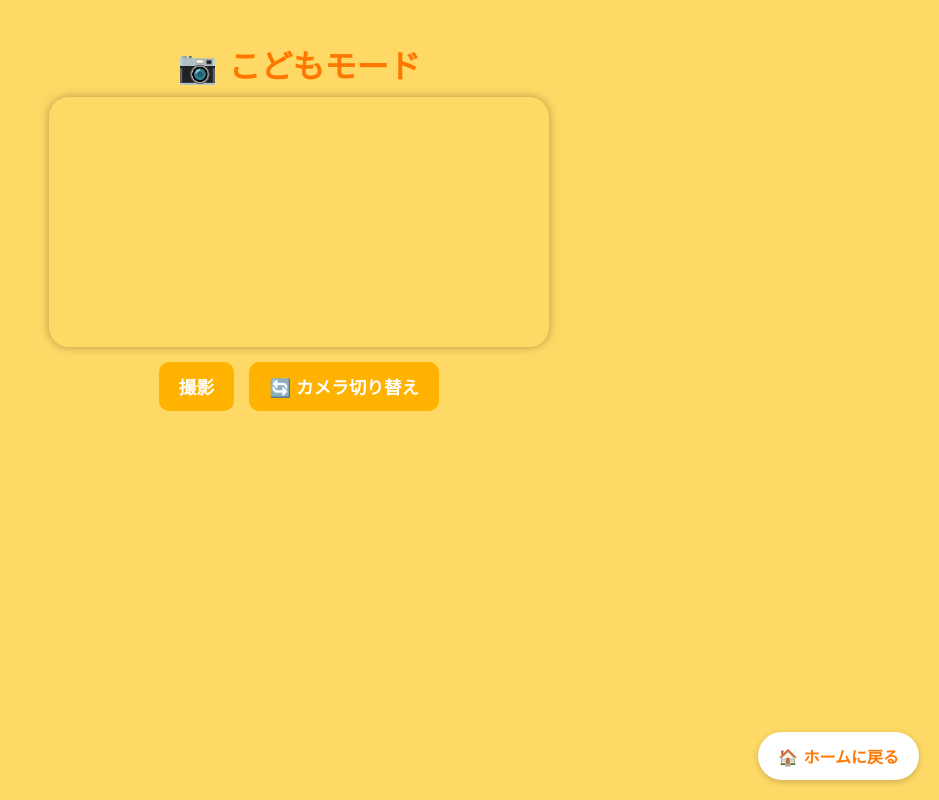
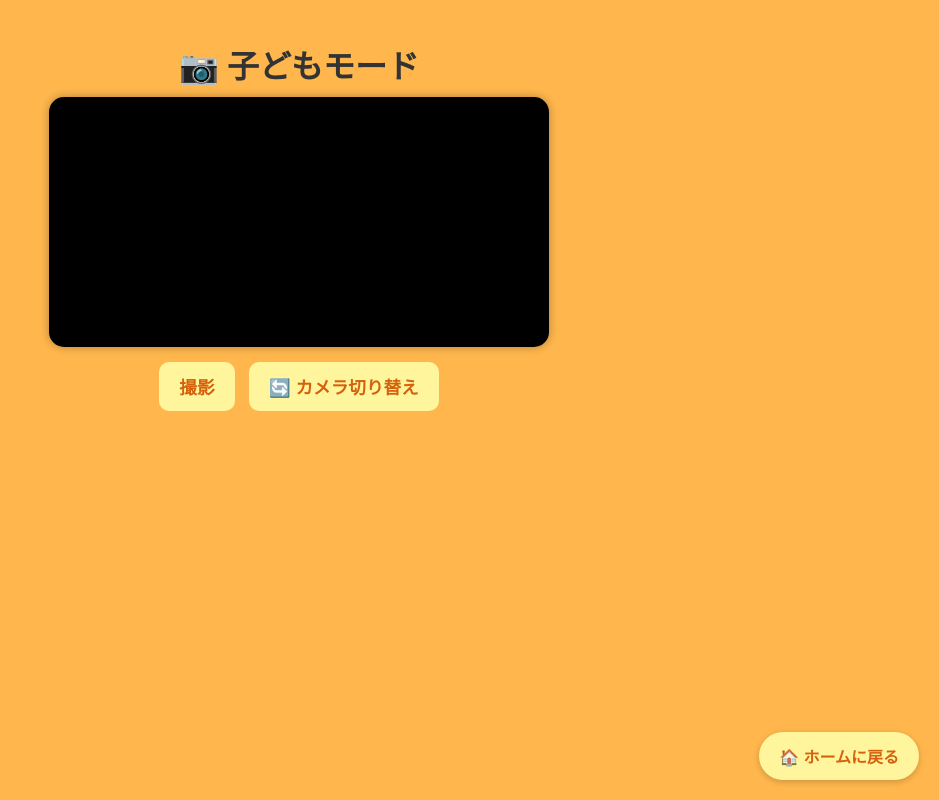
Before and after one commit to okekeyade/business, a Flask app: page /kids in a window 1280 px wide. Shown: the whole page, without its empty margins (341-1280 px from the left). Run offline with Flask 3, Linux system fonts and the light colour scheme; parts of the project's set-up code (start-up, migrations or seed data) failed here and were passed over.

Commit message:
Update kids.html for improved UI and functionality

```diff
--- a/templates/kids.html
+++ b/templates/kids.html
@@ -3,42 +3,46 @@
 <head>
 <meta charset="UTF-8">
 <meta name="viewport" content="width=device-width, initial-scale=1.0">
-<title>こどもモード - てがきぼ</title>
+<title>子どもモード - てがきぼ</title>
 <link rel="icon" type="image/png" href="{{ url_for('send_static', path='logo.png') }}">
 <style>
 body {
-  background-color: #ffd966;
-  font-family: "Comic Sans MS", sans-serif;
+  background-color: #ffb74d; /* 明るいオレンジ */
+  font-family: "Segoe UI", sans-serif;
   display: flex;
   flex-direction: column;
   align-items: center;
   text-align: center;
   margin: 0;
   padding: 20px;
+  color: #333;
 }
-h1 { color: #ff7700; font-size: 2rem; margin-bottom: 10px; }
-video, #preview { width: 90%; max-width: 500px; border-radius: 20px; box-shadow: 0 0 10px rgba(0,0,0,0.3); margin-bottom: 10px; }
+h1 { font-size: 2rem; margin-bottom: 10px; }
+video, #preview { width: 90%; max-width: 500px; border-radius: 15px; box-shadow: 0 0 10px rgba(0,0,0,0.3); margin-bottom: 10px; background-color: black; }
 button {
-  background-color: #ffb300; color: white; border: none; border-radius: 10px;
+  background-color: #fff59d; color: #d6610d; border: none; border-radius: 10px;
   padding: 12px 20px; margin: 5px; font-size: 1.1rem; font-weight: bold; cursor: pointer;
 }
-button:hover { background-color: #ff9800; }
+button:hover { background-color: #fff176; }
 .home-btn {
   position: fixed; bottom: 20px; right: 20px;
-  background-color: white; color: #ff7700; border-radius: 50px;
+  background-color: #fff59d; color: #d6610d; border-radius: 50px;
   padding: 12px 20px; font-weight: bold; text-decoration: none; box-shadow: 0 2px 6px rgba(0,0,0,0.2);
 }
 </style>
 </head>
 <body>
-<h1>📷 こどもモード</h1>
+<h1>📷 子どもモード</h1>
 
 <video id="camera" autoplay playsinline></video>
 <img id="preview" style="display:none;" alt="プレビュー">
+
 <div>
   <button id="capture">撮影</button>
   <button id="switchBtn">🔄 カメラ切り替え</button>
+  <button id="sendBtn" style="display:none;">送信して認識</button>
 </div>
+
 <a href="/" class="home-btn">🏠 ホームに戻る</a>
 
 <script>
@@ -46,23 +50,32 @@ let currentMode = "environment";
 let stream = null;
 const video = document.getElementById('camera');
 const preview = document.getElementById('preview');
+const captureBtn = document.getElementById('capture');
+const switchBtn = document.getElementById('switchBtn');
+const sendBtn = document.getElementById('sendBtn');
 
 async function startCamera() {
   if (stream) stream.getTracks().forEach(track => track.stop());
   try {
     stream = await navigator.mediaDevices.getUserMedia({ video: { facingMode: currentMode } });
     video.srcObject = stream;
+    video.style.display = 'block';
+    preview.style.display = 'none';
+    sendBtn.style.display = 'none';
+    captureBtn.style.display = 'inline-block';
   } catch (err) {
     alert("カメラにアクセスできません: " + err.message);
   }
 }
 
-document.getElementById('switchBtn').addEventListener('click', () => {
+// カメラ切替
+switchBtn.addEventListener('click', () => {
   currentMode = (currentMode === "user") ? "environment" : "user";
   startCamera();
 });
 
-document.getElementById('capture').addEventListener('click', () => {
+// 撮影
+captureBtn.addEventListener('click', () => {
   const canvas = document.createElement('canvas');
   canvas.width = video.videoWidth;
   canvas.height = video.videoHeight;
@@ -70,6 +83,33 @@ document.getElementById('capture').addEventListener('click', () => {
   preview.src = canvas.toDataURL("image/jpeg");
   preview.style.display = 'block';
   video.style.display = 'none';
+  captureBtn.style.display = 'none';
+  sendBtn.style.display = 'inline-block';
+});
+
+// OCR送信
+sendBtn.addEventListener('click', () => {
+  const canvas = document.createElement('canvas');
+  canvas.width = video.videoWidth;
+  canvas.height = video.videoHeight;
+  canvas.getContext('2d').drawImage(video, 0, 0);
+  const dataURL = canvas.toDataURL("image/jpeg");
+
+  fetch('/ocr', {
+    method: 'POST',
+    headers: { 'Content-Type': 'application/json' },
+    body: JSON.stringify({ image: dataURL })
+  })
+  .then(res => res.json())
+  .then(data => {
+    alert(`認識結果:\n項目: ${data.item}\n金額: ${data.amount}`);
+    startCamera(); // 送信後カメラに戻る
+  })
+  .catch(err => {
+    console.error(err);
+    alert("OCR解析に失敗しました");
+    startCamera();
+  });
 });
 
 startCamera();
```
